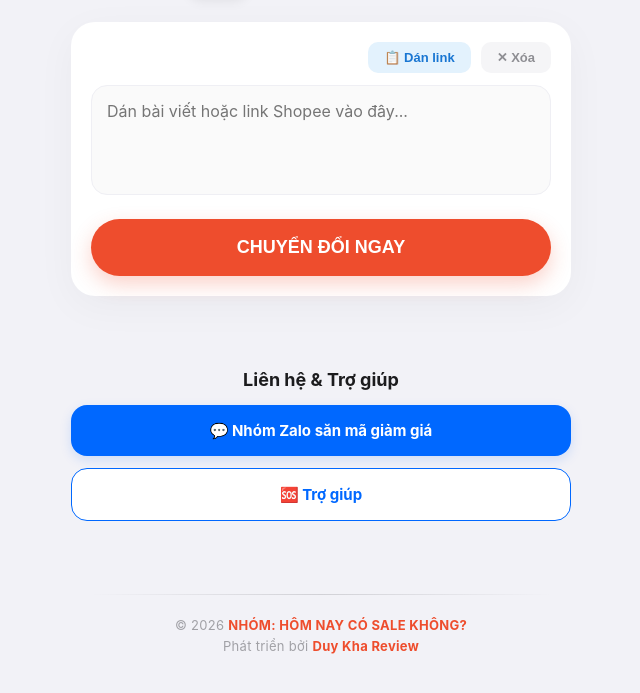
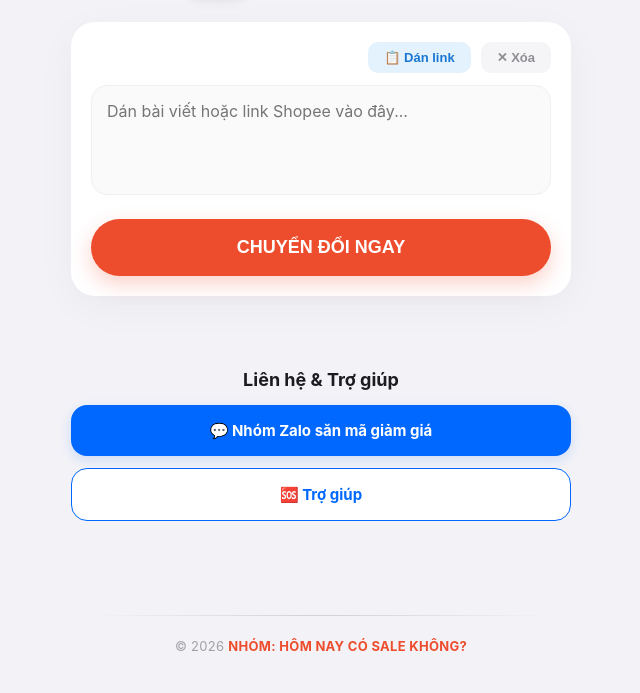
Before and after one commit to DuyKhaVDK/doilinkshopeev1, a website: page index.html in a window 1280 px wide. Shown: the part 83-776 px from the top of the page, without its empty margins (319-959 px from the left). Drawn offline with Linux system fonts and the light colour scheme.

Commit message:
Update index.html

```diff
--- a/index.html
+++ b/index.html
@@ -268,7 +268,6 @@
         <div class="footer-divider"></div>
         <div class="copyright">
             © 2026 <a href="https://www.facebook.com/groups/homnaycosalekhong" style="text-decoration: none;"><b>NHÓM: HÔM NAY CÓ SALE KHÔNG?</b></a><br>
-            Phát triển bởi <b>Duy Kha Review</b>
         </div>
     </footer>
 </body>
```
